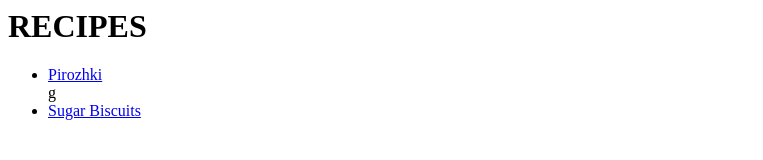
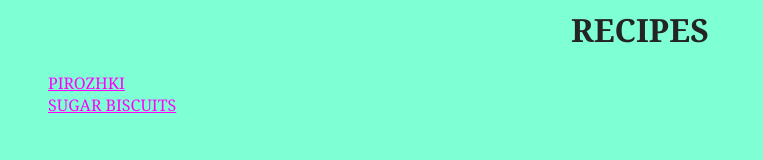
Before and after one commit to Astrodex-zz/odin-recipes, a plain HTML site: page index.html in a window 1280 px wide. Shown: the whole page, without its empty margins (0-763 px from the left). Drawn offline with Linux system fonts and the light colour scheme.

Commit message:
Initial styling

```diff
--- a/index.html
+++ b/index.html
@@ -1,7 +1,13 @@
-<h1>RECIPES</h1>
+<head>
+    <link rel="stylesheet" href="styles.css">
+</head>
 
-<ul>
-    <li><a href="recipes/pirozhki.html">Pirozhki</a></li>
-    g<li><a href="recipes/sugarbiscuits.html">Sugar Biscuits</a></li>
+<body>
+    <h1 class="centre">RECIPES</h1>
 
-</ul>
+    <ul class="linklist">
+        <li><a class="mainpagelink" href="recipes/pirozhki.html">Pirozhki</a></li>
+        <li><a class="mainpagelink" href="recipes/sugarbiscuits.html">Sugar Biscuits</a></li>
+    </ul>
+
+</body>
--- /dev/null
+++ b/styles.css
@@ -0,0 +1,41 @@
+* {
+    background-color: aquamarine;
+    font-family: Cambria, Cochin, Georgia, Times, 'Times New Roman', serif;
+}
+
+h1 {
+    font-size: 32px;
+    color:rgb(36, 36, 36);
+    text-transform: uppercase;
+}
+
+h2 {
+    font-size: 24px;
+    color:rgb(80, 0, 0);
+}
+
+.centre {
+    text-align: center;
+}
+
+.linklist {
+    text-transform: uppercase;
+    font-size:  16px;
+    list-style-type: none;
+}
+
+.ingredientlist {
+    list-style-type: none;
+}
+
+.mainpagelink:link {
+    color: magenta
+}
+
+.mainpagelink:visited {
+    color: rgb(94, 0, 94)
+}
+
+.mainpagelink:hover {
+    color: rgb(0, 21, 18)
+}
```
Also changed, not shown: recipes/pirozhki.html (+10 -1 lines), recipes/sugarbiscuits.html (+9 -1 lines).
